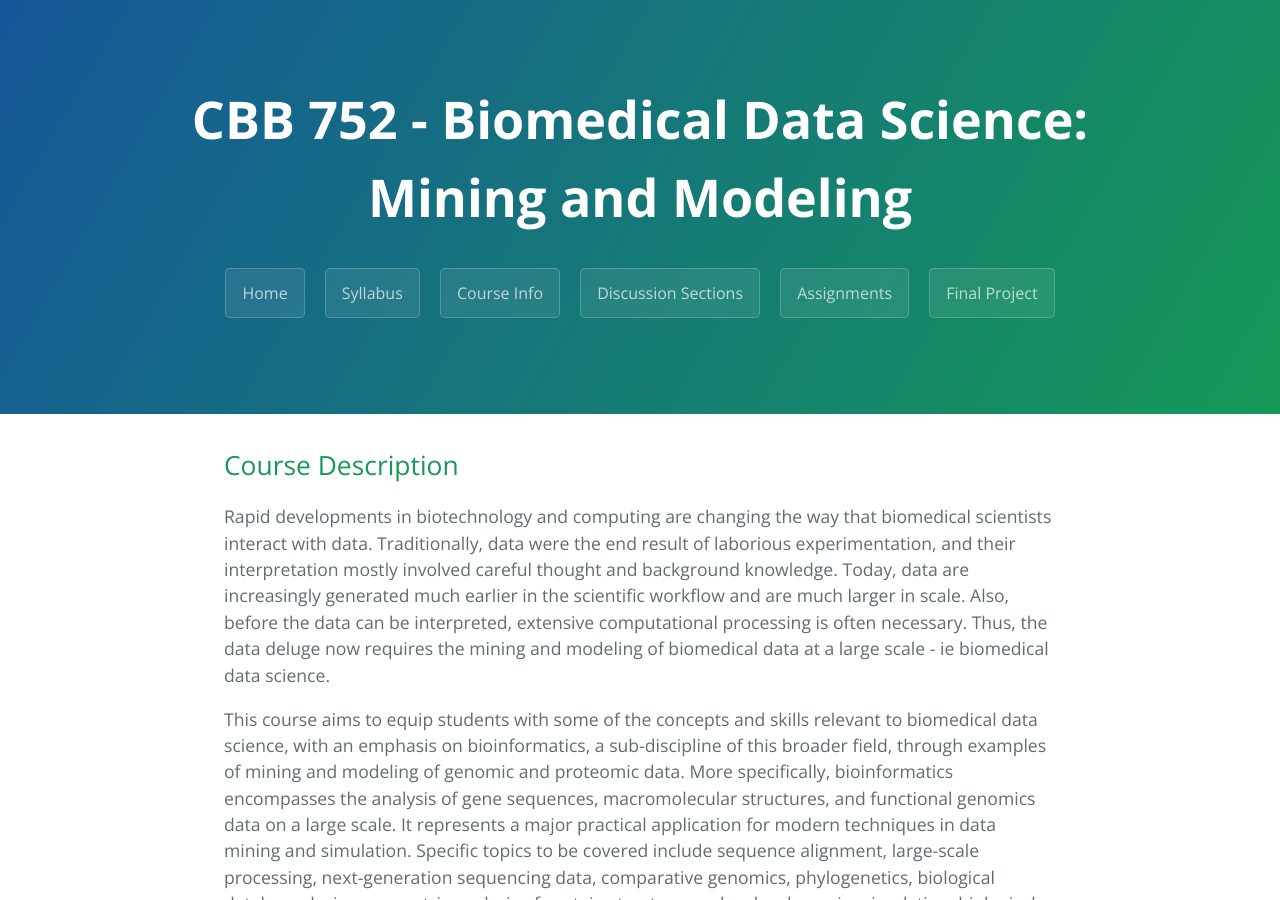
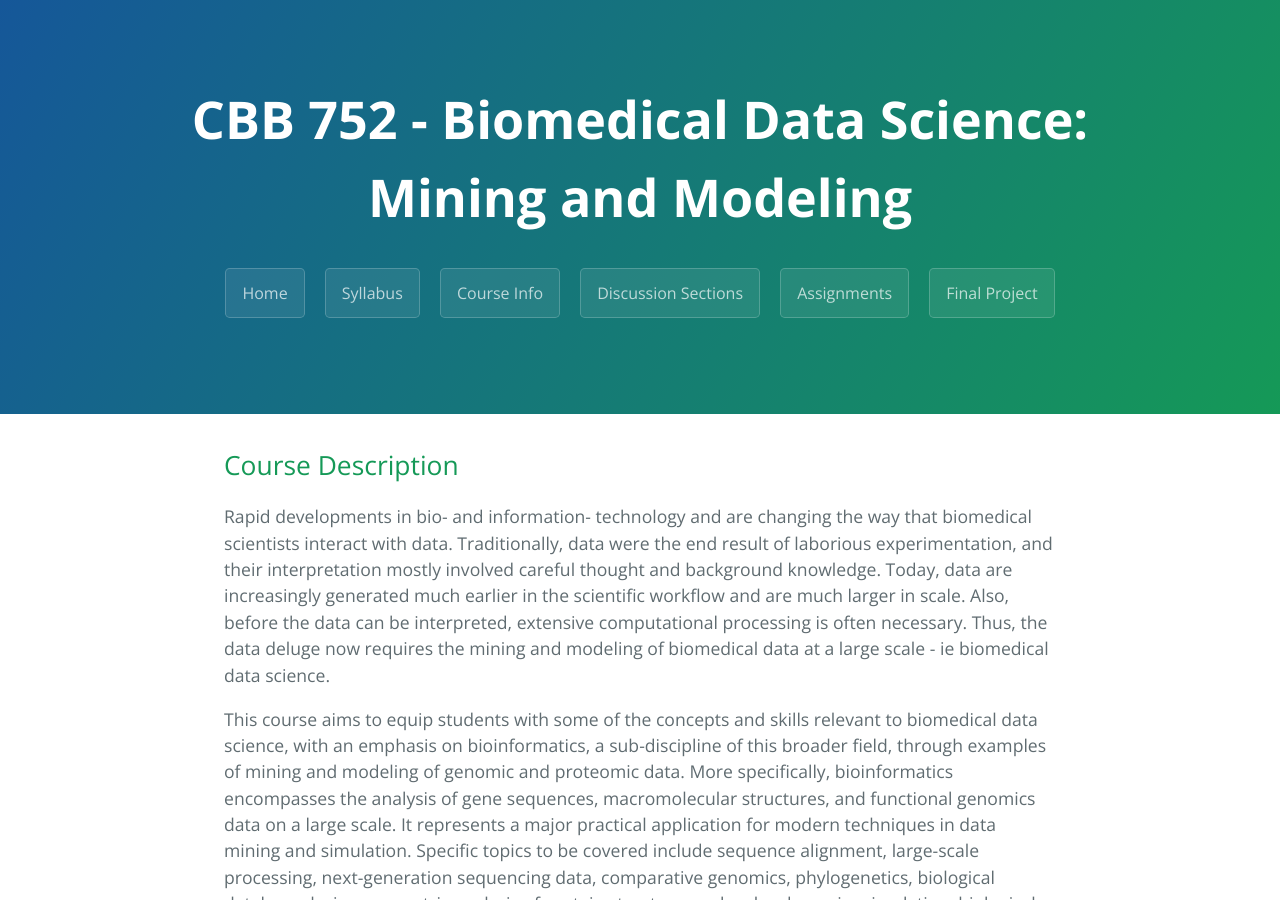
Before and after one commit to gersteinlab/cbb752b19, a Jekyll site: the page built from index.md, in a window 1280 px wide and 900 px high. Built offline with Jekyll 4.4.1, drawn with Linux system fonts in a browser that asks for light colours; our own code applies the rules of GitHub Pages for plain Markdown files.

Commit message:
Update index.md

```diff
--- a/index.md
+++ b/index.md
@@ -1,6 +1,6 @@
 ## Course Description
 
-Rapid developments in biotechnology and computing are changing the way that biomedical scientists interact with data. Traditionally, data were the end result of laborious experimentation, and their interpretation mostly involved careful thought and background knowledge. Today, data are increasingly generated much earlier in the scientific workflow and are much larger in scale. Also, before the data can be interpreted, extensive computational processing is often necessary. Thus, the data deluge now requires the mining and modeling of biomedical data at a large scale - ie biomedical data science.
+Rapid developments in bio- and information- technology and are changing the way that biomedical scientists interact with data. Traditionally, data were the end result of laborious experimentation, and their interpretation mostly involved careful thought and background knowledge. Today, data are increasingly generated much earlier in the scientific workflow and are much larger in scale. Also, before the data can be interpreted, extensive computational processing is often necessary. Thus, the data deluge now requires the mining and modeling of biomedical data at a large scale - ie biomedical data science.
 
 This course aims to equip students with some of the concepts and skills relevant to biomedical data science, with an emphasis on bioinformatics, a sub-discipline of this broader field, through examples of mining and modeling of genomic and proteomic data. More specifically, bioinformatics encompasses the analysis of gene sequences, macromolecular structures, and functional genomics data on a large scale. It represents a major practical application for modern techniques in data mining and simulation. Specific topics to be covered include sequence alignment, large-scale processing, next-generation sequencing data, comparative genomics, phylogenetics, biological database design, geometric analysis of protein structure, molecular-dynamics simulation, biological networks, mining of functional genomics data sets, and machine learning approaches for data integration.
 
```
